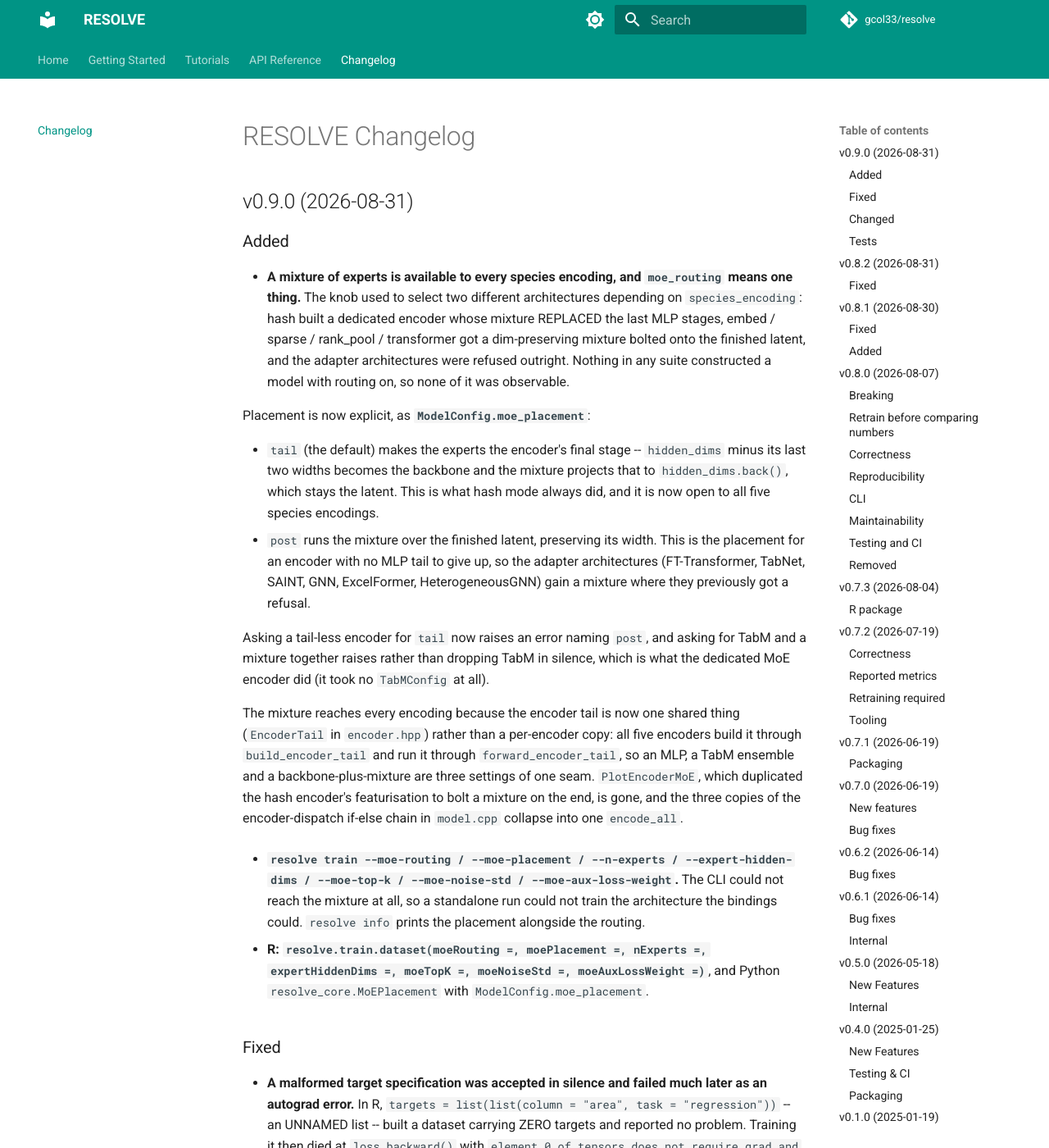
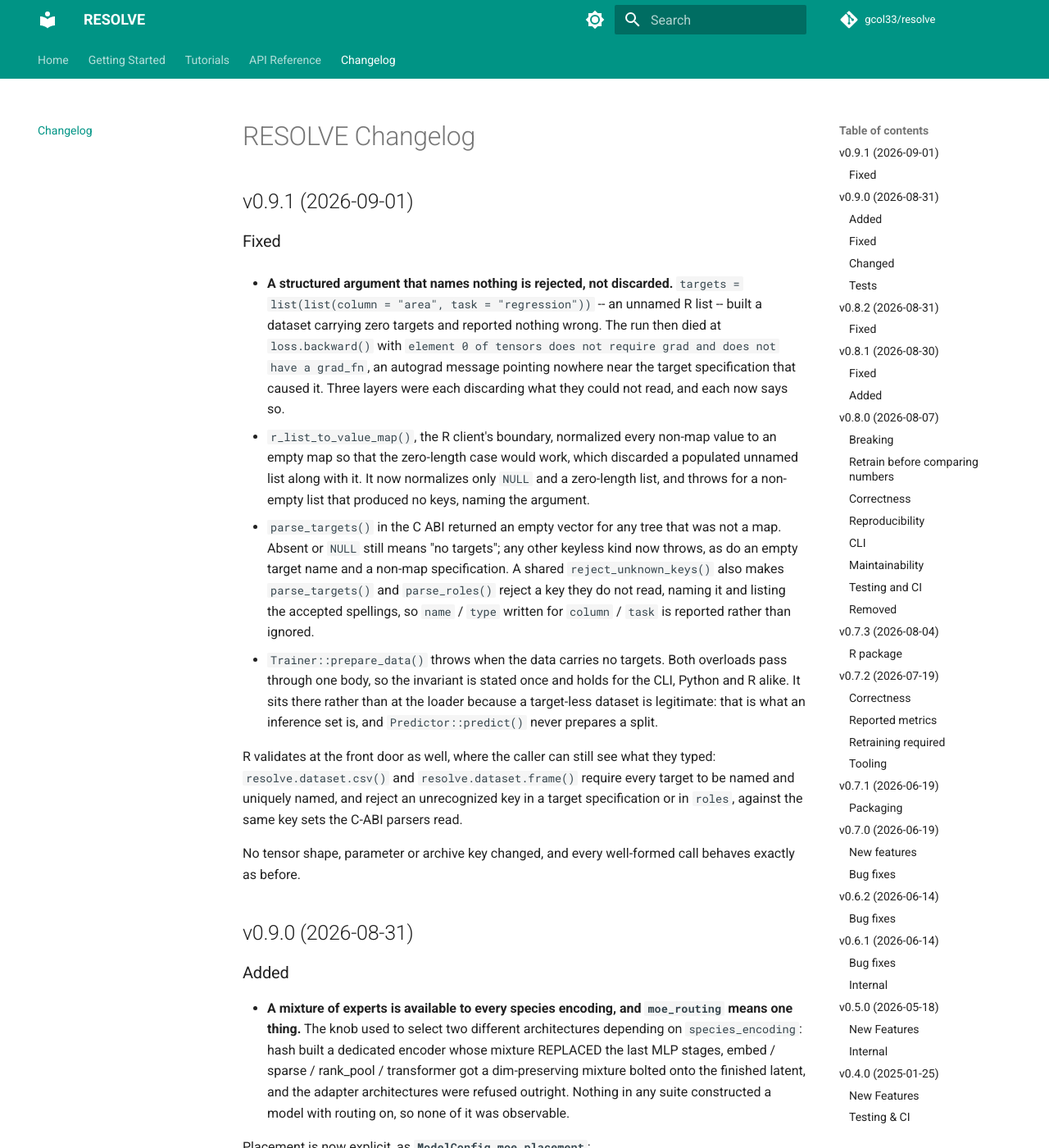
Before and after one commit to gcol33/resolve, an MkDocs documentation site: the page built from docs/changelog.md, in a window 1280 px wide and 1400 px high. Shown: the whole window at 82% size. Built offline with MkDocs 1.6.1 and Material for MkDocs 9.7.7, drawn with Linux system fonts in a browser that asks for light colours; comment, search, counter and statistics services are not loaded.

Commit message:
release: v0.9.1
Carries the target-specification guard (0f14cdb) into published artefacts.
v0.9.0 was tagged at ce99bbb and its resolve_c assets and PyPI wheels
therefore predate the C-ABI half of that fix; PyPI 0.9.0 is immutable, so
the guard ships as a patch release rather than a retag.

Co-Authored-By: Claude Opus 5 <noreply@anthropic.com>

```diff
--- a/NEWS.md
+++ b/NEWS.md
@@ -1,4 +1,43 @@
 # RESOLVE Changelog
+
+## v0.9.1 (2026-09-01)
+
+### Fixed
+
+- **A structured argument that names nothing is rejected, not discarded.**
+  `targets = list(list(column = "area", task = "regression"))` -- an unnamed R
+  list -- built a dataset carrying zero targets and reported nothing wrong. The
+  run then died at `loss.backward()` with `element 0 of tensors does not require
+  grad and does not have a grad_fn`, an autograd message pointing nowhere near
+  the target specification that caused it. Three layers were each discarding
+  what they could not read, and each now says so.
+
+  - `r_list_to_value_map()`, the R client's boundary, normalized every non-map
+    value to an empty map so that the zero-length case would work, which
+    discarded a populated unnamed list along with it. It now normalizes only
+    `NULL` and a zero-length list, and throws for a non-empty list that produced
+    no keys, naming the argument.
+  - `parse_targets()` in the C ABI returned an empty vector for any tree that
+    was not a map. Absent or `NULL` still means "no targets"; any other keyless
+    kind now throws, as do an empty target name and a non-map specification. A
+    shared `reject_unknown_keys()` also makes `parse_targets()` and
+    `parse_roles()` reject a key they do not read, naming it and listing the
+    accepted spellings, so `name` / `type` written for `column` / `task` is
+    reported rather than ignored.
+  - `Trainer::prepare_data()` throws when the data carries no targets. Both
+    overloads pass through one body, so the invariant is stated once and holds
+    for the CLI, Python and R alike. It sits there rather than at the loader
+    because a target-less dataset is legitimate: that is what an inference set
+    is, and `Predictor::predict()` never prepares a split.
+
+  R validates at the front door as well, where the caller can still see what
+  they typed: `resolve.dataset.csv()` and `resolve.dataset.frame()` require
+  every target to be named and uniquely named, and reject an unrecognized key in
+  a target specification or in `roles`, against the same key sets the C-ABI
+  parsers read.
+
+  No tensor shape, parameter or archive key changed, and every well-formed call
+  behaves exactly as before.
 
 ## v0.9.0 (2026-08-31)
 
--- a/src/core/python/pyproject.toml
+++ b/src/core/python/pyproject.toml
@@ -6,7 +6,7 @@ build-backend = "scikit_build_core.build"
 
 [project]
 name = "resolve-core"
-version = "0.9.0"
+version = "0.9.1"
 description = "RESOLVE C++ engine: predict sample outcomes from compositional data via learned representations"
 readme = "README.md"
 license = {text = "MIT"}
```
Also changed, not shown: 4 other files.
